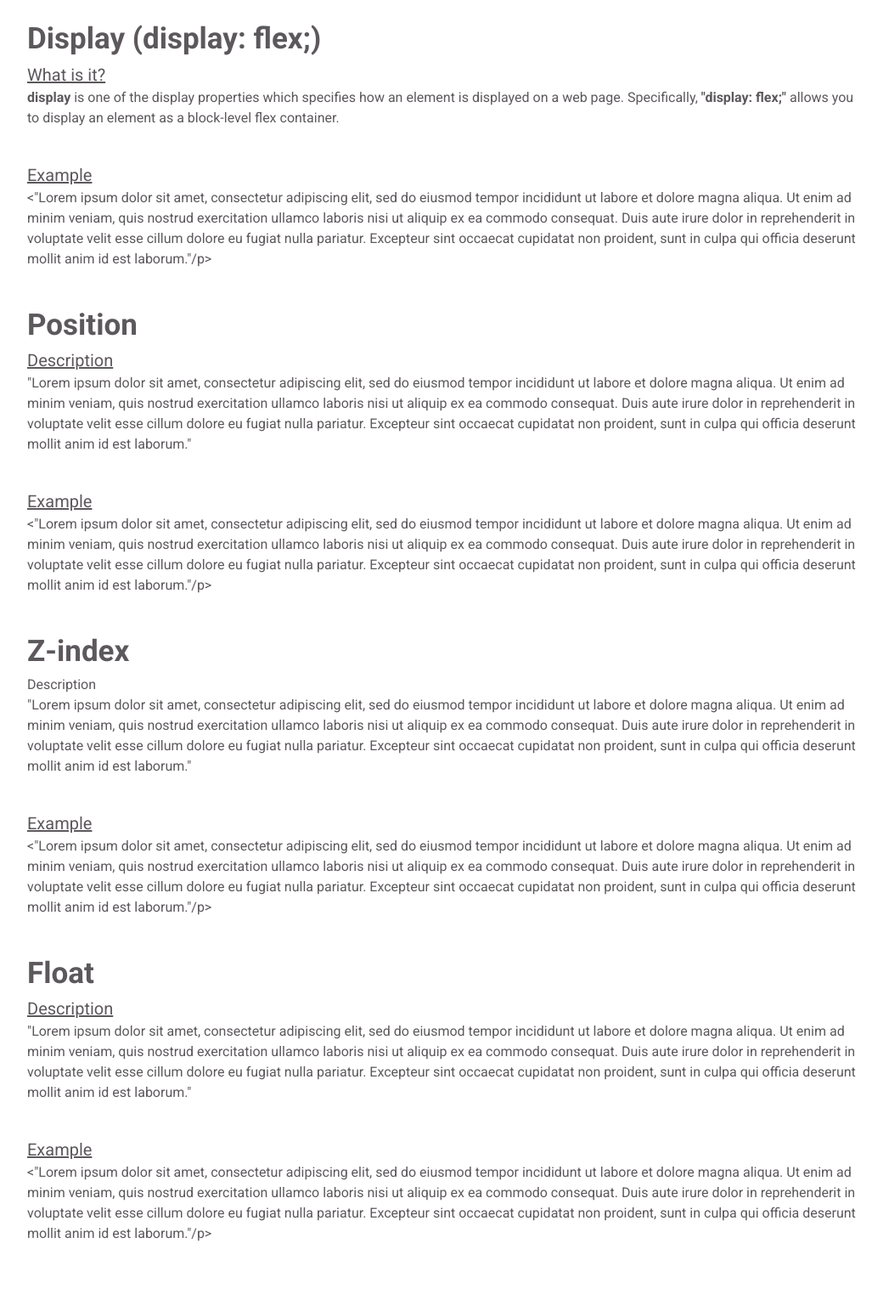
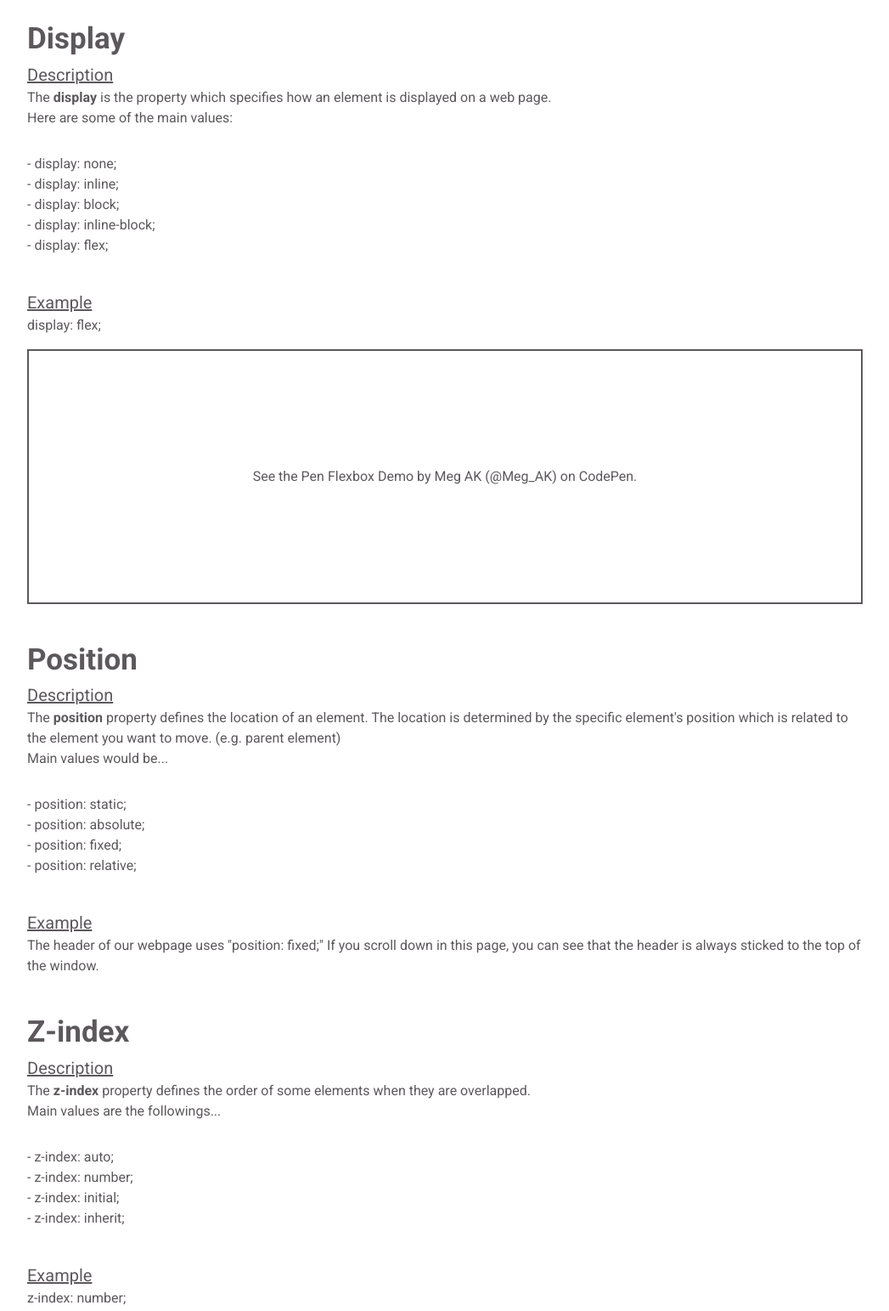
Before and after one commit to Meg-1126/team3css, a plain HTML site: page megumi.html in a window 1280 px wide. Shown: the part 120-1663 px from the top of the page at 85% size, without its empty margins (116-1163 px from the left). Drawn offline with Linux system fonts and the light colour scheme; a script that the page names is missing.

Commit message:
Add contents to megumi's page and modify some styles for home and megumi's page.

```diff
--- a/css/style_home.css
+++ b/css/style_home.css
@@ -34,7 +34,7 @@
 
 .summary-name {
   font-weight: 700;
-  border-style: none;
+  /* border-style: none; */
   border-right-style: dotted;
   border-color:#5c585c;
   border-width: 5px;
--- a/css/style_megumi.css
+++ b/css/style_megumi.css
@@ -17,6 +17,10 @@ h3 {
   text-decoration: underline;
 }
 
+ul {
+  margin: 30px 0;
+}
+
 .example {
   margin-top: 40px;
 }
--- a/megumi.html
+++ b/megumi.html
@@ -57,47 +57,101 @@
     <!-- Please paste your code for body here -->
     <div class="container">
       <section>
-        <h2>Display (display: flex;)</h2>
+        <h2>Display</h2>
         <div class="definition">
-          <h3>What is it?</h3>
-          <p><strong>display</strong> is one of the display properties which specifies how an element is displayed on a web page. Specifically, <strong>"display: flex;"</strong> allows you to display an element as a block-level flex container.</p>
+          <h3>Description</h3>
+          <p>The <strong>display</strong> is the property which specifies how an element is displayed on a web page. </p>
+          <p>Here are some of the main values:</p>
+          <ul>
+            <li>- display: none;</li>
+            <li>- display: inline;</li>
+            <li>- display: block;</li>
+            <li>- display: inline-block;</li>
+            <li>- display: flex;</li>
+          </ul>
         </div>
         <div class="example">
           <h3>Example</h3>
-          <p><"Lorem ipsum dolor sit amet, consectetur adipiscing elit, sed do eiusmod tempor incididunt ut labore et dolore magna aliqua. Ut enim ad minim veniam, quis nostrud exercitation ullamco laboris nisi ut aliquip ex ea commodo consequat. Duis aute irure dolor in reprehenderit in voluptate velit esse cillum dolore eu fugiat nulla pariatur. Excepteur sint occaecat cupidatat non proident, sunt in culpa qui officia deserunt mollit anim id est laborum."/p>
+          <p>display: flex;</p>
+          <div class="codepen">
+            <p class="codepen" data-height="300" data-default-tab="html,result" data-slug-hash="qBVVdWy" data-user="Meg_AK" style="height: 300px; box-sizing: border-box; display: flex; align-items: center; justify-content: center; border: 2px solid; margin: 1em 0; padding: 1em;">
+              <span>See the Pen <a href="https://codepen.io/Meg_AK/pen/qBVVdWy">
+              Flexbox Demo</a> by Meg AK (<a href="https://codepen.io/Meg_AK">@Meg_AK</a>)
+              on <a href="https://codepen.io">CodePen</a>.</span>
+            </p>
+            <script async src="https://cpwebassets.codepen.io/assets/embed/ei.js"></script>
+          </div>
         </div>
       </section>
       <section>
         <h2>Position</h2>
         <div class="definition">
           <h3>Description</h3>
-          <p>"Lorem ipsum dolor sit amet, consectetur adipiscing elit, sed do eiusmod tempor incididunt ut labore et dolore magna aliqua. Ut enim ad minim veniam, quis nostrud exercitation ullamco laboris nisi ut aliquip ex ea commodo consequat. Duis aute irure dolor in reprehenderit in voluptate velit esse cillum dolore eu fugiat nulla pariatur. Excepteur sint occaecat cupidatat non proident, sunt in culpa qui officia deserunt mollit anim id est laborum."</p>
+          <p>The <strong>position</strong> property defines the location of an element. The location is determined by the specific element's position which is related to the element you want to move. (e.g. parent element)</p>
+          <p>Main values would be...</p>
+          <ul>
+            <li>- position: static;</li>
+            <li>- position: absolute;</li>
+            <li>- position: fixed;</li>
+            <li>- position: relative;</li>
+          </ul>
         </div>
         <div class="example">
           <h3>Example</h3>
-          <p><"Lorem ipsum dolor sit amet, consectetur adipiscing elit, sed do eiusmod tempor incididunt ut labore et dolore magna aliqua. Ut enim ad minim veniam, quis nostrud exercitation ullamco laboris nisi ut aliquip ex ea commodo consequat. Duis aute irure dolor in reprehenderit in voluptate velit esse cillum dolore eu fugiat nulla pariatur. Excepteur sint occaecat cupidatat non proident, sunt in culpa qui officia deserunt mollit anim id est laborum."/p>
+          <p>The header of our webpage uses "position: fixed;" If you scroll down in this page, you can see that the header is always sticked to the top of the window.</p>
+          <!-- <div class="codepen">
+          </div> -->
         </div>
       </section>
       <section>
         <h2>Z-index</h2>
-        <div class="definition"
+        <div class="definition">
           <h3>Description</h3>
-          <p>"Lorem ipsum dolor sit amet, consectetur adipiscing elit, sed do eiusmod tempor incididunt ut labore et dolore magna aliqua. Ut enim ad minim veniam, quis nostrud exercitation ullamco laboris nisi ut aliquip ex ea commodo consequat. Duis aute irure dolor in reprehenderit in voluptate velit esse cillum dolore eu fugiat nulla pariatur. Excepteur sint occaecat cupidatat non proident, sunt in culpa qui officia deserunt mollit anim id est laborum."</p>
+          <p>The <strong>z-index</strong> property defines the order of some elements when they are overlapped.</p>
+          <p>Main values are the followings...</p>
+          <ul>
+            <li>- z-index: auto;</li>
+            <li>- z-index: number;</li>
+            <li>- z-index: initial;</li>
+            <li>- z-index: inherit;</li>
+          </ul>
         </div>
         <div class="example">
           <h3>Example</h3>
-          <p><"Lorem ipsum dolor sit amet, consectetur adipiscing elit, sed do eiusmod tempor incididunt ut labore et dolore magna aliqua. Ut enim ad minim veniam, quis nostrud exercitation ullamco laboris nisi ut aliquip ex ea commodo consequat. Duis aute irure dolor in reprehenderit in voluptate velit esse cillum dolore eu fugiat nulla pariatur. Excepteur sint occaecat cupidatat non proident, sunt in culpa qui officia deserunt mollit anim id est laborum."/p>
+          <p>z-index: number;</p>
+          <div class="codepen">
+            <p class="codepen" data-height="300" data-default-tab="html,result" data-slug-hash="oNoENqN" data-user="Meg_AK" style="height: 300px; box-sizing: border-box; display: flex; align-items: center; justify-content: center; border: 2px solid; margin: 1em 0; padding: 1em;">
+              <span>See the Pen <a href="https://codepen.io/Meg_AK/pen/oNoENqN">
+              Display</a> by Meg AK (<a href="https://codepen.io/Meg_AK">@Meg_AK</a>)
+              on <a href="https://codepen.io">CodePen</a>.</span>
+            </p>
+            <script async src="https://cpwebassets.codepen.io/assets/embed/ei.js"></script>
+          </div>
         </div>
       </section>
       <section>
         <h2>Float</h2>
         <div class="definition">
           <h3>Description</h3>
-          <p>"Lorem ipsum dolor sit amet, consectetur adipiscing elit, sed do eiusmod tempor incididunt ut labore et dolore magna aliqua. Ut enim ad minim veniam, quis nostrud exercitation ullamco laboris nisi ut aliquip ex ea commodo consequat. Duis aute irure dolor in reprehenderit in voluptate velit esse cillum dolore eu fugiat nulla pariatur. Excepteur sint occaecat cupidatat non proident, sunt in culpa qui officia deserunt mollit anim id est laborum."</p>
+          <p>The <strong>float</strong> property enables you to float an element to the left, right, or not.</p>
+          <p>The following values are often used...</p>
+          <ul>
+            <li>- float: none;</li>
+            <li>- float: left;</li>
+            <li>- float: right;</li>
+          </ul>
         </div>
         <div class="example">
           <h3>Example</h3>
-          <p><"Lorem ipsum dolor sit amet, consectetur adipiscing elit, sed do eiusmod tempor incididunt ut labore et dolore magna aliqua. Ut enim ad minim veniam, quis nostrud exercitation ullamco laboris nisi ut aliquip ex ea commodo consequat. Duis aute irure dolor in reprehenderit in voluptate velit esse cillum dolore eu fugiat nulla pariatur. Excepteur sint occaecat cupidatat non proident, sunt in culpa qui officia deserunt mollit anim id est laborum."/p>
+          <p>float: right;</p>
+          <div class="codepen">
+            <p class="codepen" data-height="300" data-default-tab="html,result" data-slug-hash="WNXMvwe" data-user="Meg_AK" style="height: 300px; box-sizing: border-box; display: flex; align-items: center; justify-content: center; border: 2px solid; margin: 1em 0; padding: 1em;">
+              <span>See the Pen <a href="https://codepen.io/Meg_AK/pen/WNXMvwe">
+              Untitled</a> by Meg AK (<a href="https://codepen.io/Meg_AK">@Meg_AK</a>)
+              on <a href="https://codepen.io">CodePen</a>.</span>
+            </p>
+            <script async src="https://cpwebassets.codepen.io/assets/embed/ei.js"></script>
+          </div>
         </div>
       </section>
     </div>
```
